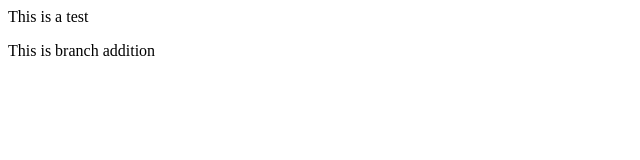
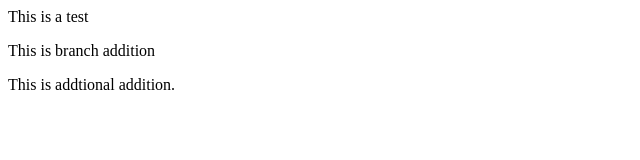
Before and after one commit to perrosen/git-workflow-test, a plain HTML site: page index.html in a window 1280 px wide. Shown: the whole page, without its empty margins (0-640 px from the left). Drawn offline with Linux system fonts and the light colour scheme.

Commit message:
Another addition.

```diff
--- a/index.html
+++ b/index.html
@@ -2,5 +2,6 @@
     <body>
         <p>This is a test</p>
         <p>This is branch addition</p>
+        <p>This is addtional addition.</p>
     </body>
 </html>
```
